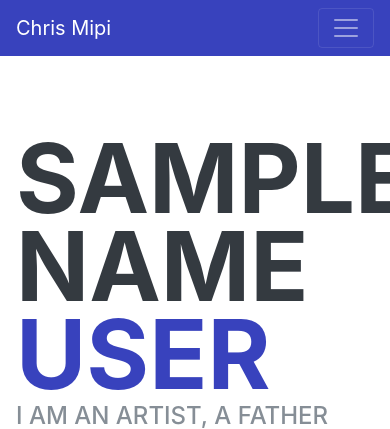
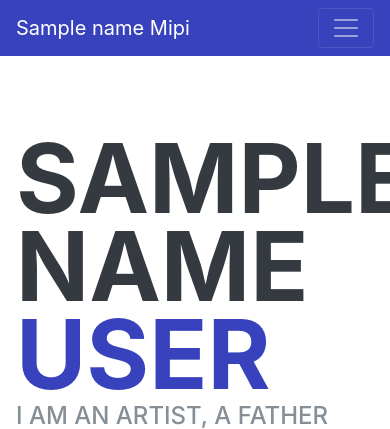
Before and after one commit to chrismipi/mcmipixyz, a Flask app: template src/main/templates/home.html in a window 390 px wide; the page is wider, and only the part inside the window is pictured. Shown: the top 429 px of that part. Run offline with Flask 2, Linux system fonts and the light colour scheme; the template is opened without the code that fills it: most values are stand-ins (such as "Sample title", 1, 10 or a date in 2020); grey boxes marked "Sample" are stand-in pictures; some libraries are stand-ins or nearby versions; some web fonts are replaced.

Commit message:
template

```diff
--- a/src/main/templates/home.html
+++ b/src/main/templates/home.html
@@ -15,7 +15,7 @@
       </ul>
     </div>
     <a class="navbar-brand js-scroll-trigger" href="#page-top">
-      <span class="d-block d-lg-none">Chris Mipi</span>
+      <span class="d-block d-lg-none">{{ name }} Mipi</span>
       <span class="d-none d-lg-block">
         <img class="img-fluid img-profile rounded-circle mx-auto mb-2" src="{{ url_for('static', filename='img/profile.png') }}">
       </span>
```
